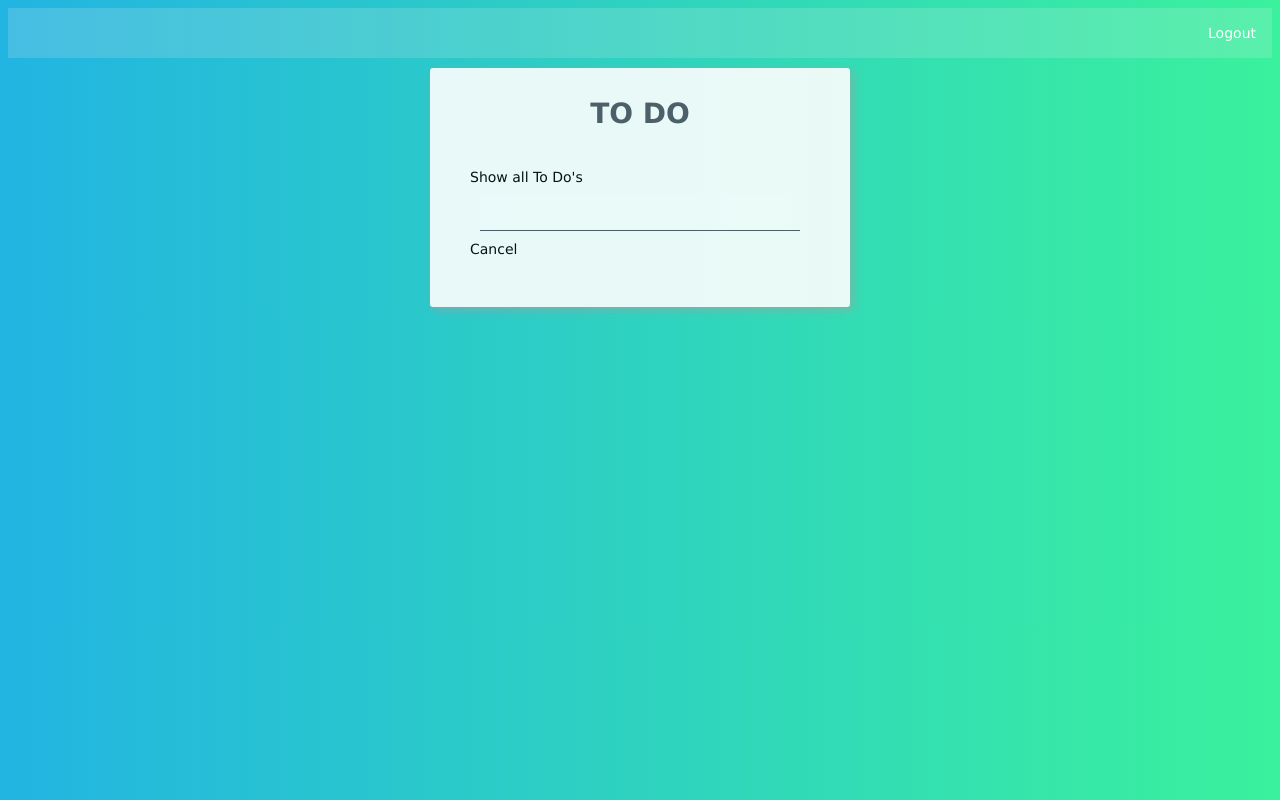
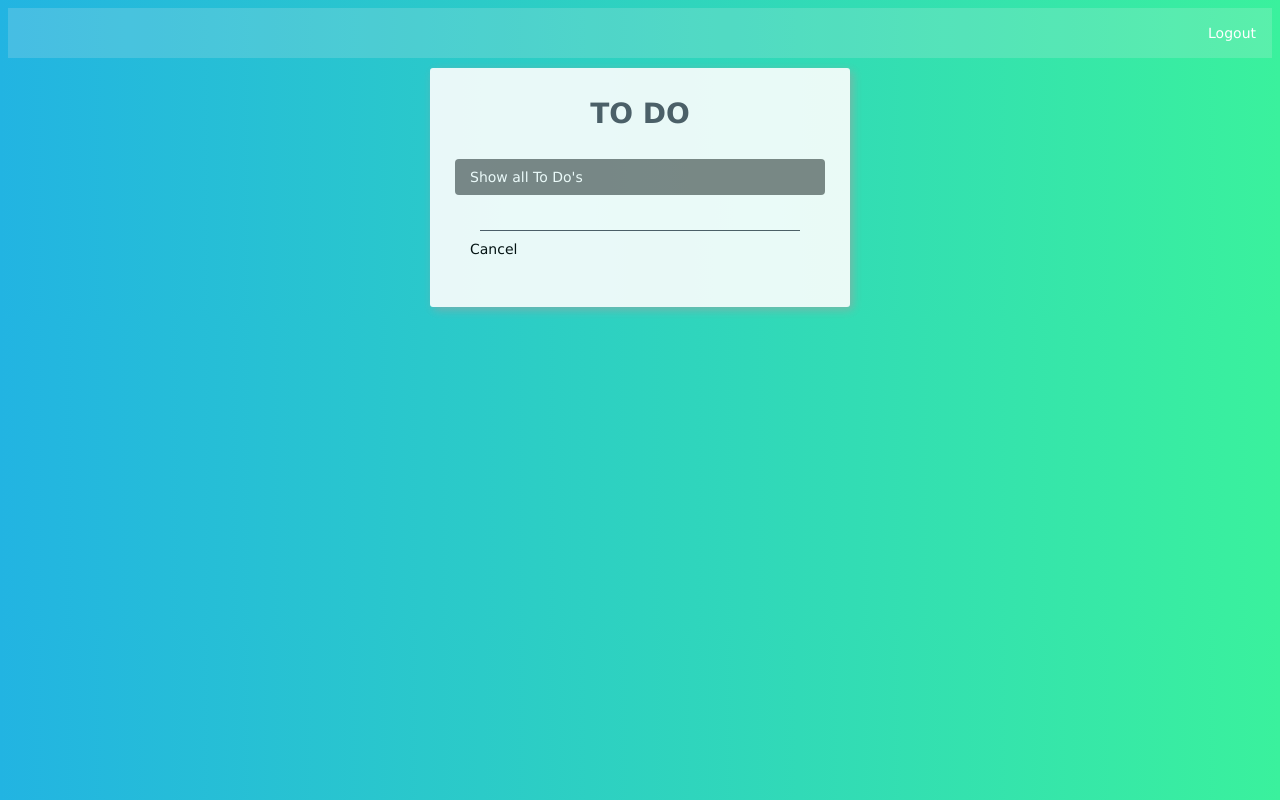
Before and after one commit to marcegarzab/ex3Front, a plain HTML site: page todo.html in a window 1280 px wide. Drawn offline with Linux system fonts and the light colour scheme; no server answers.

Commit message:
add final extras

```diff
--- a/css/todo.css
+++ b/css/todo.css
@@ -96,3 +96,8 @@ input[type="text"]:focus {
 .hidden {
   display: none;
 }
+
+#btnHide {
+  background-color: gray;
+  color: white;
+}
```
